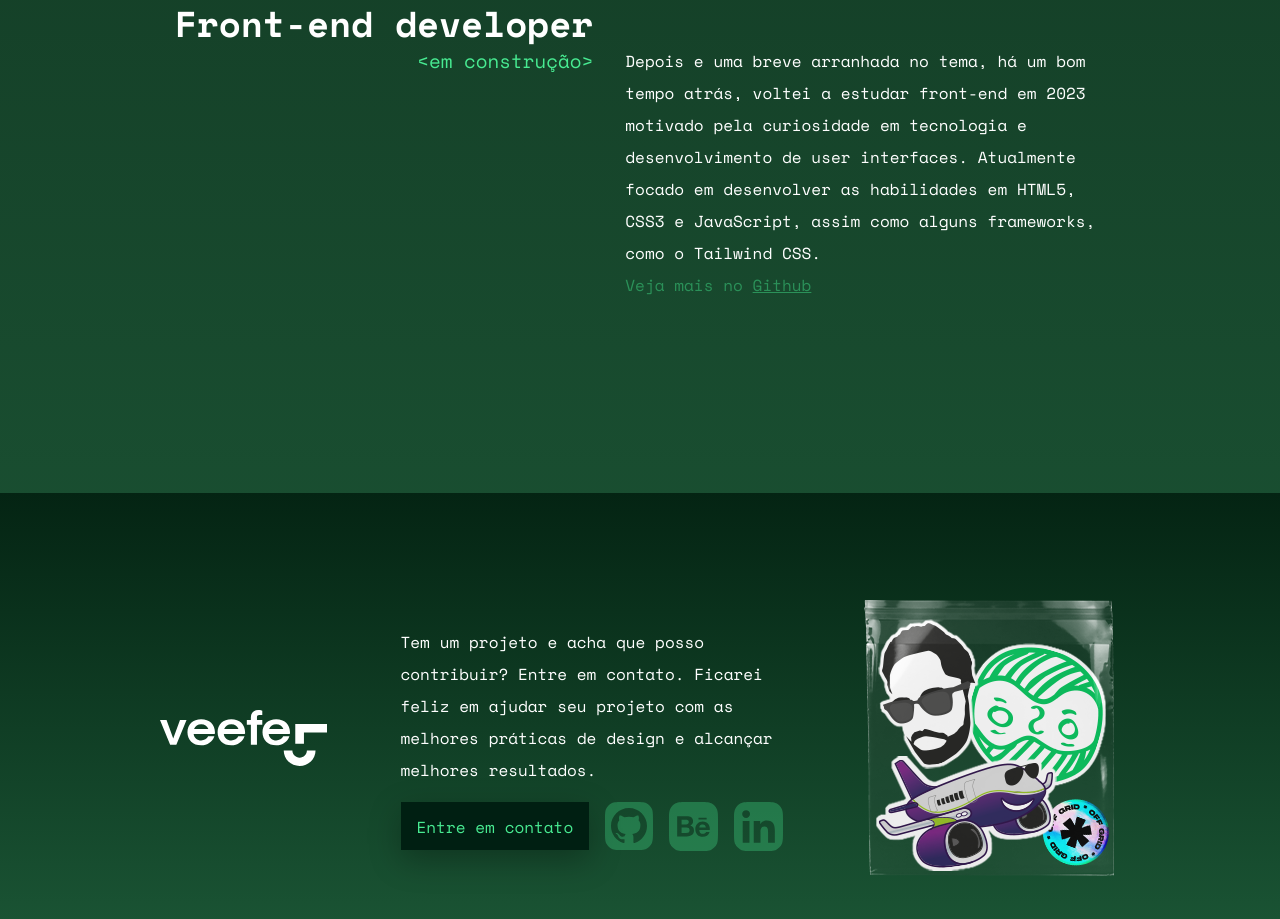
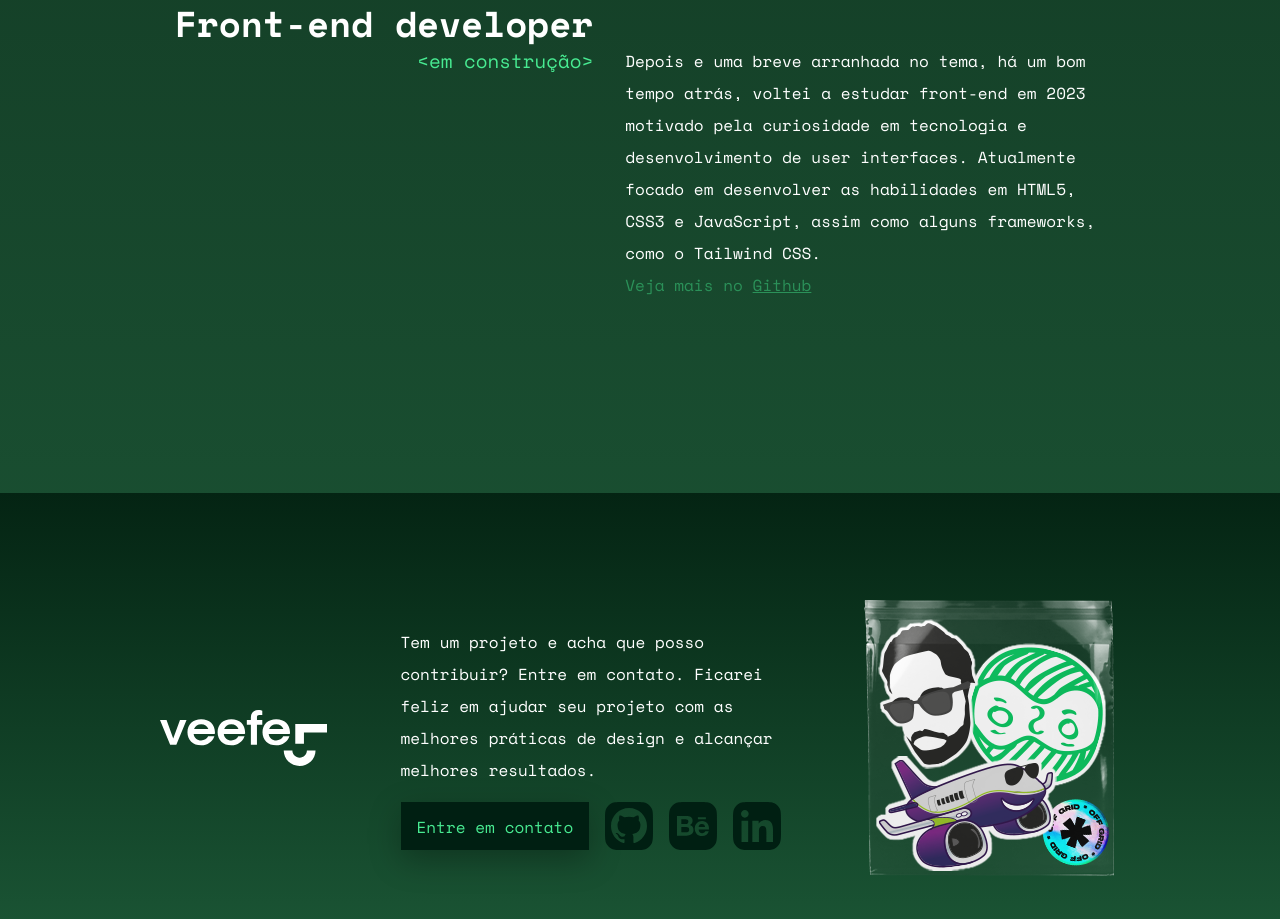
Before and after one commit to veefe/portfolio-veefe, a plain HTML site: page index.html in a window 1280 px wide. Shown: the part 2594-3513 px from the top of the page. Drawn offline with nearby package versions, Linux system fonts and the light colour scheme.

Commit message:
footer css optimization

```diff
--- a/assets/styles/footer.css
+++ b/assets/styles/footer.css
@@ -47,32 +47,39 @@ footer {
     box-shadow: none;
 }
 
+.link__img {
+    background-repeat: no-repeat;
+    background-size: cover;
+    background-position: center;
+    height: 48px;
+    width: 48px;
+}
+
 .link__img-github {
-    opacity: 30%;
-
+    background-image: url(../img/social/github-square.svg);
 }
 
 .link__img-github:hover {
-    opacity: 80%;
-
+    background-image: url(../img/social/github-square-pwrgreen.svg);
+    opacity: 50%;
 }
 
 .link__img-behance {
-    opacity: 30%;
-
+    background-image: url(../img/social/behance-square.svg);
 }
 
 .link__img-behance:hover {
-    opacity: 80%;
+    background-image: url(../img/social/behance-square-pwrgreen.svg);
+    opacity: 50%;
 
 }
 
 .link__img-linkedin {
-    opacity: 30%;
-
+    background-image: url(../img/social/linkedin-square.svg);
 }
 
 .link__img-linkedin:hover {
-    opacity: 80%;
+    background-image: url(../img/social/linkedin-square-mono-pwrgreen.svg);
+    opacity: 50%;
 
 }
--- a/index.html
+++ b/index.html
@@ -87,9 +87,9 @@
                     <div class="footer__links">
                         <div class="email-btn"><a class="btn__link" href="#">Entre em contato</a></div>
                         <ul class="content__social">
-                            <li class="social__item"><a class="social__link" href="#"><img class="link__img-github teste" src="./assets/img/social/github-square-pwrgreen.svg"></a></li>
-                            <li class="social__item"><a class="social__link" href="#"><img class="link__img-behance" src="./assets/img/social/behance-square-pwrgreen.svg"></a></li>
-                            <li class="social__item"><a class="social__link" href="#"><img class="link__img-linkedin" src="./assets/img/social/linkedin-square-mono-pwrgreen.svg"></a></li>
+                            <li class="social__item"><a class="social__link" href="#"><div class="link__img link__img-github" src="./assets/img/social/github-square-pwrgreen.svg"></div></a></li>
+                            <li class="social__item"><a class="social__link" href="#"><div class="link__img link__img-behance" src="./assets/img/social/behance-square-pwrgreen.svg"></div></a></li>
+                            <li class="social__item"><a class="social__link" href="#"><div class="link__img link__img-linkedin" src="./assets/img/social/linkedin-square-mono-pwrgreen.svg"></div></a></li>
                         </ul>
                     </div>
 
```
